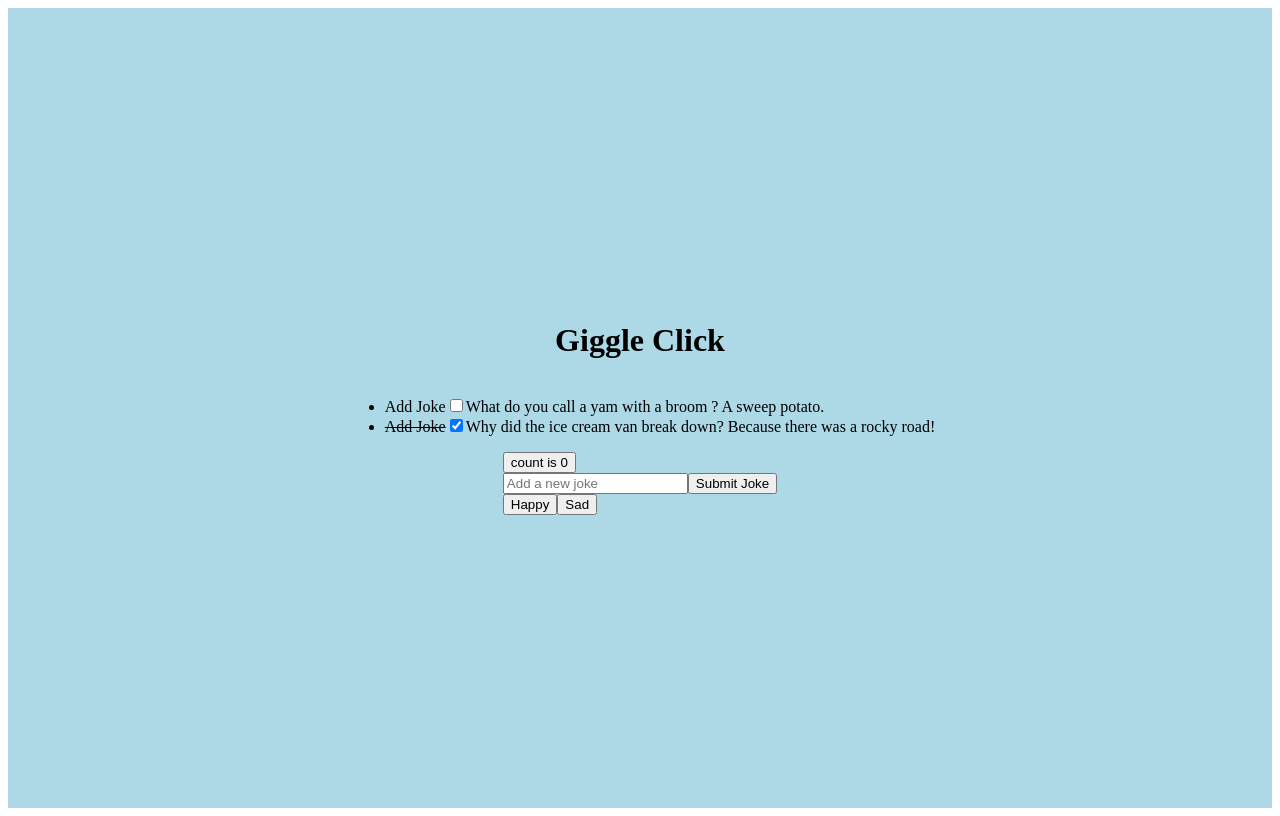
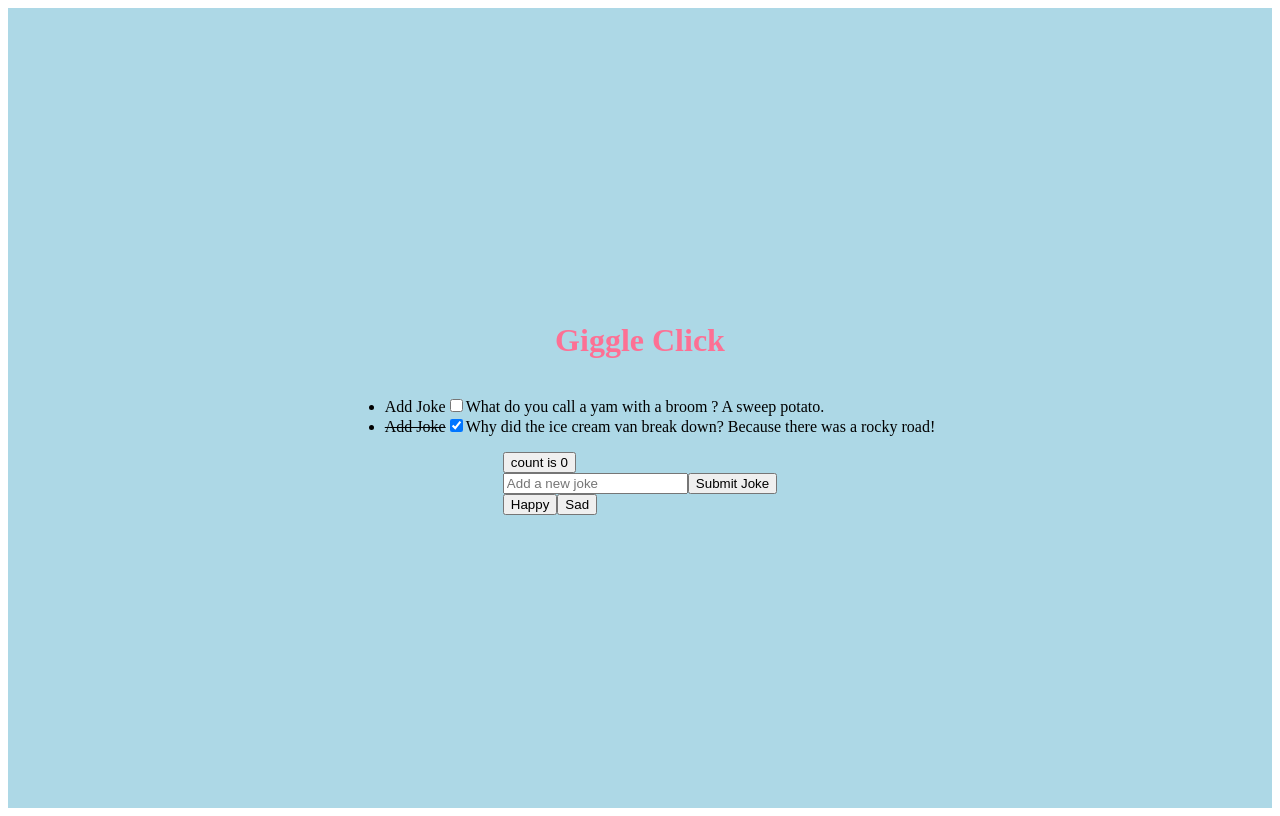
Before and after one commit to millipede-cpu/giggle-click, a React (Vite) app in the folder app/: page / in a window 1280 px wide. Built offline with nearby package versions, Linux system fonts and the light colour scheme.

Commit message:
fixed by using styled component and added hash tag
co-authored-by: Milly <millipede-cpu@users.noreply.github.com>
co-authored-by: Peter <PJSalter@users.noreply.github.com>

```diff
--- a/app/src/App.tsx
+++ b/app/src/App.tsx
@@ -21,7 +21,7 @@ function App() {
   return (
     <AppStyle>
       <div></div>
-      <h1>Giggle Click</h1>
+      <StyledTitle>Giggle Click</StyledTitle>
       <ul>
         <AppliedTheFavouriteJoke newJokeToLaugh={newJokeToLaugh[0]} />
         <AppliedTheFavouriteJoke newJokeToLaugh={newJokeToLaugh[1]} />
@@ -53,5 +53,5 @@ const AppStyle = styled.div`
 `;
 
 const StyledTitle = styled.h1`
-  color: FD7094;
+  color: #fd7094;
 `;
```
